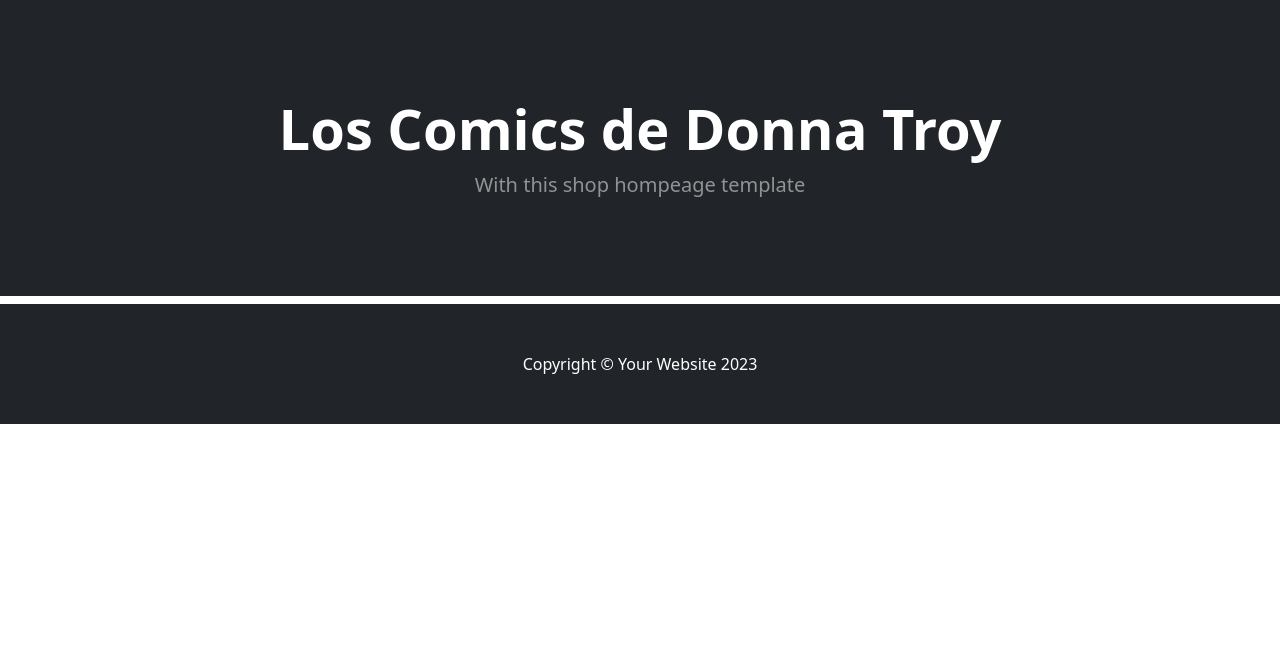
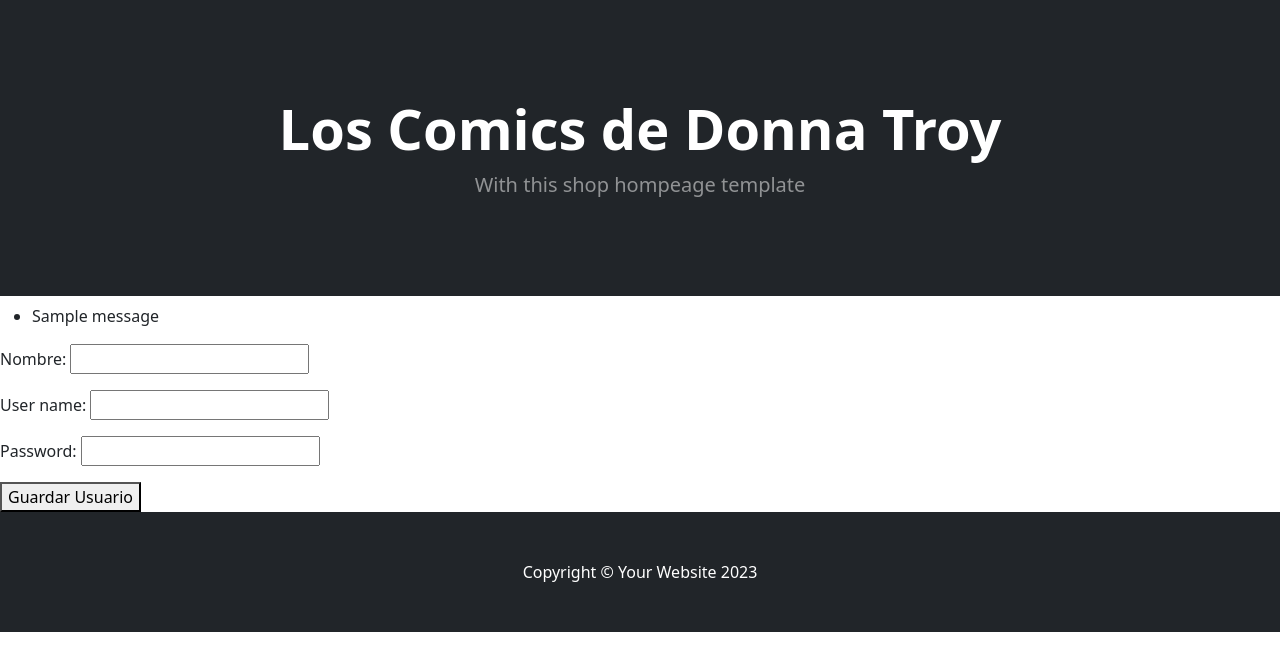
Before and after one commit to lramer/60070_Python_Laura_Ramer, a Django app: template template/nuevo_usuario.html in a window 1280 px wide. Shown: the part 57-728 px from the top of the page. Run offline with Django 5.2, Linux system fonts and the light colour scheme; the template is opened without the code that fills it: values that come from a table or form of the project are taken from there, others are empty; one stand-in notice (Sample message) is shown; some libraries are stand-ins or nearby versions.

Commit message:
se agrega formulario usuario

```diff
--- /dev/null
+++ b/mycollection/forms.py
@@ -0,0 +1,7 @@
+from django import forms
+from .models import usuario
+
+class usuarioform(forms.ModelForm):
+    class Meta:
+        model = usuario
+        fields = ['nombre','user_name','password']
--- a/mycollection/urls.py
+++ b/mycollection/urls.py
@@ -1,8 +1,10 @@
 from django.urls import path
-from .views import inicio_inicio
+from .views import inicio_inicio,guardar_usuario
 
 urlpatterns = [
 
     path('', inicio_inicio, name='inicio'),
+    path('/Usuario/', guardar_usuario, name='usuario'),
+    path('', guardar_usuario, name='usuario'),
 
 ]
--- a/template/nuevo_usuario.html
+++ b/template/nuevo_usuario.html
@@ -2,6 +2,18 @@
 
 {% block contenidoquecambia %}
 
+{% if messages %}
+    <ul class="messages">
+        {% for message in messages %}
+            <li class="{{ message.tags }}">{{ message }}</li>
+        {% endfor %}
+    </ul>
+{% endif %}
 
+<form method="POST">
+    {% csrf_token %}
+    {{ form.as_p }}
+    <button type="submit">Guardar Usuario</button>
+</form>
 
 {% endblock contenidoquecambia %}
```
Also changed, not shown: mycollection/views.py (+16 -1 lines), db.sqlite3.
